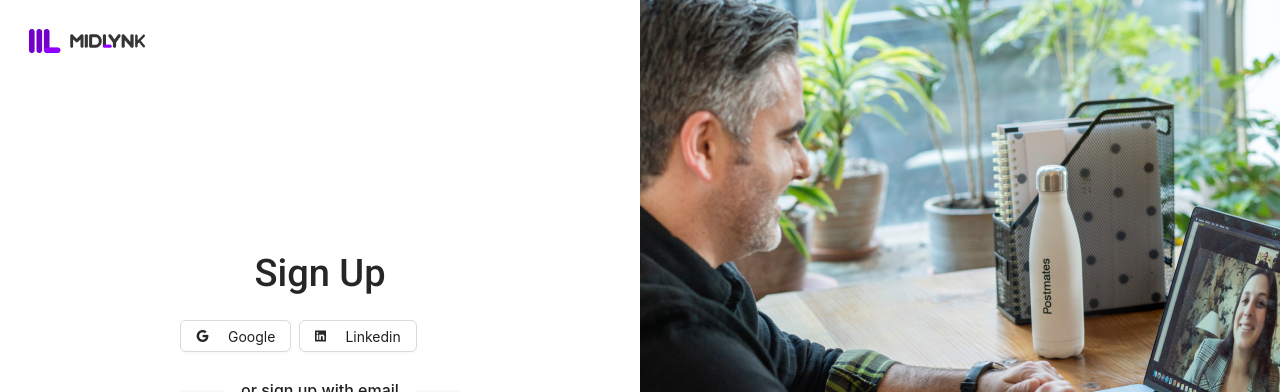
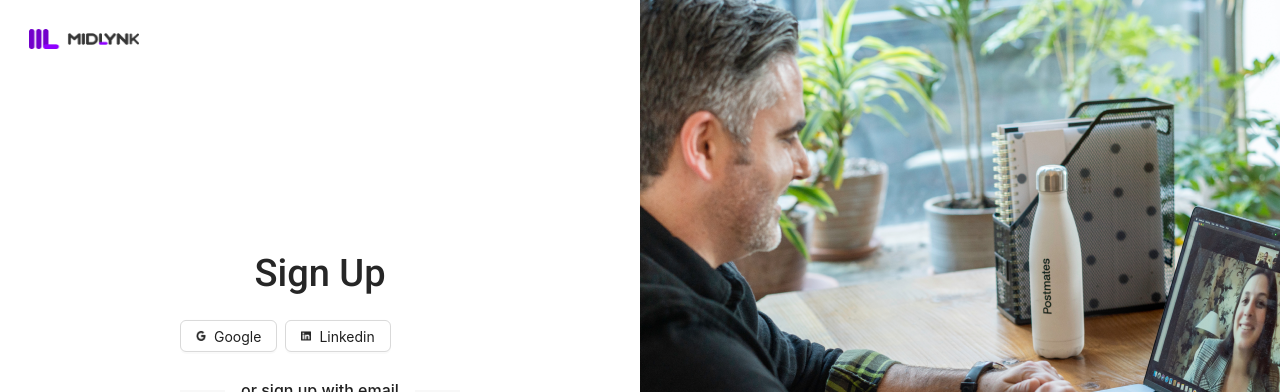
Before and after one commit to Aqib-Noor-github/nextjs-, a Next.js app: page /content-demo/signPage/signup in a window 1280 px wide. Shown: the top 392 px of the page. Built offline with nearby package versions, Linux system fonts and the light colour scheme.

Commit message:
fix: warning

```diff
--- a/components/SignUP.js
+++ b/components/SignUP.js
@@ -1,26 +1,15 @@
 import Head from "next/head";
-
+import Image from "next/image";
 import { Button, Divider } from "antd";
 
 export default function SignUP() {
   return (
     <>
-      <Head>
-        <title>Online Shopping</title>
-        <meta name="description" content="Generated by create next app" />
-        <meta name="viewport" content="width=device-width, initial-scale=1" />
-        <link rel="preconnect" href="https://fonts.googleapis.com" />
-        <link rel="preconnect" href="https://fonts.gstatic.com" crossorigin />
-        <link
-          href="https://fonts.googleapis.com/css2?family=Oswald:wght@200&family=Roboto:ital,wght@0,100;0,300;0,400;0,500;0,700;1,100;1,300;1,400;1,500;1,700&family=Urbanist:wght@100&display=swap"
-          rel="stylesheet"
-        ></link>
-      </Head>
       <div className="mainSection">
         <div className="leftMain">
           <div className="headerContent">
             <div>
-              <img src="/Frame1.png" />
+              <Image src="/Frame1.png" alt="logo" width={110} height={20} />
             </div>
           </div>
           <div className="leftCenter">
@@ -28,11 +17,23 @@ export default function SignUP() {
               <h1> Sign Up </h1>
               <div className="button">
                 <Button value="default">
-                  <img className="img" src="/Union1.png" />
+                  <Image
+                    className="Image"
+                    src="/Union1.png"
+                    alt="btnLogo"
+                    width={10}
+                    height={10}
+                  />
                   Google
                 </Button>
                 <Button value="default">
-                  <img className="img" src="/Union2.png" />
+                  <Image
+                    className="Image"
+                    src="/Union2.png"
+                    alt="btnLogo"
+                    width={10}
+                    height={10}
+                  />
                   Linkedin
                 </Button>
               </div>
--- a/pages/_document.js
+++ b/pages/_document.js
@@ -3,7 +3,12 @@ import { Html, Head, Main, NextScript } from "next/document";
 export default function Document() {
   return (
     <Html lang="en">
-      <Head />
+      <Head>
+        <link
+          href="https://fonts.googleapis.com/css2?family=Oswald:wght@200&family=Roboto:ital,wght@0,100;0,300;0,400;0,500;0,700;1,100;1,300;1,400;1,500;1,700&family=Urbanist:wght@100&display=swap"
+          rel="stylesheet"
+        ></link>
+      </Head>
       <body>
         <Main />
         <NextScript />
```
Also changed, not shown: styles/globals.css (line endings or trailing spaces).
